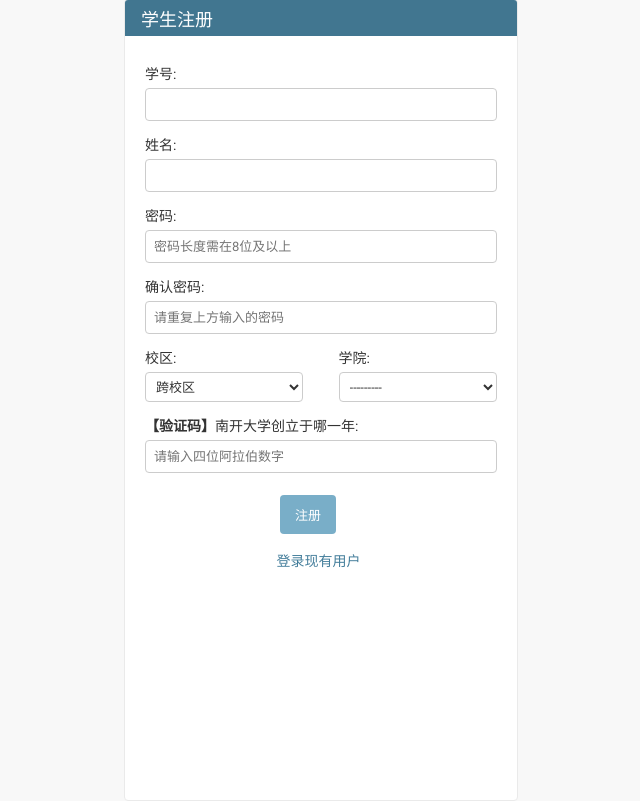
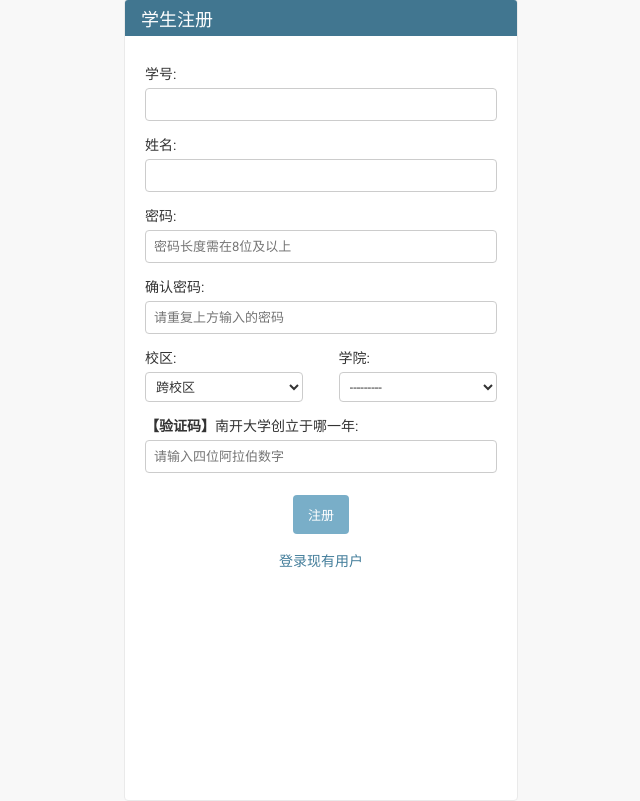
Before and after one commit to CNOliverZhang/NankaiUniversityStudentServiceSystem, a Django app: template templates/admin/utils/CustomPages/register.html in a window 1280 px wide. Shown: the part 101-902 px from the top of the page, without its empty margins (319-959 px from the left). Run offline with Django 3.2, Linux system fonts and the light colour scheme; the template is opened without the code that fills it: values that come from a table or form of the project are taken from there, others are empty; parts of the project's set-up code (start-up, migrations or seed data) failed here and were passed over; some libraries are stand-ins or nearby versions.

Commit message:
修改样式

```diff
--- a/static/utils/css/register.css
+++ b/static/utils/css/register.css
@@ -85,11 +85,11 @@ body.register {
 
 .register .submit-row {
     clear: both;
-    padding: 1em 0 0 9.4em;
+    padding: 1em 0 0 0;
     margin: 0;
     border: none;
     background: none;
-    text-align: left;
+    text-align: center;
 }
 
 .register .submit-row .transmode {
--- a/templates/admin/login.html
+++ b/templates/admin/login.html
@@ -58,7 +58,7 @@
   </div>
   {% endif %}
   <div class="submit-row">
-    <label>&nbsp;</label><input type="submit" value="{% trans 'Log in' %}">
+    <input type="submit" value="{% trans 'Log in' %}">
   </div>
   <div class="submit-row">
     <a href="/register" class="transmode">注册新用户</a>
--- a/templates/admin/utils/CustomPages/register.html
+++ b/templates/admin/utils/CustomPages/register.html
@@ -76,7 +76,7 @@
     <b>【验证码】</b>{{ form.anti_robot.label_tag }} {{ form.anti_robot }}
     </div>
     <div class="submit-row">
-        <label>&nbsp;</label><input type="submit" value="注册" />
+        <input type="submit" value="注册" />
     </div>
     <div class="submit-row">
         <a href="/login" class="transmode">登录现有用户</a>
```
Also changed, not shown: 1 other file.
